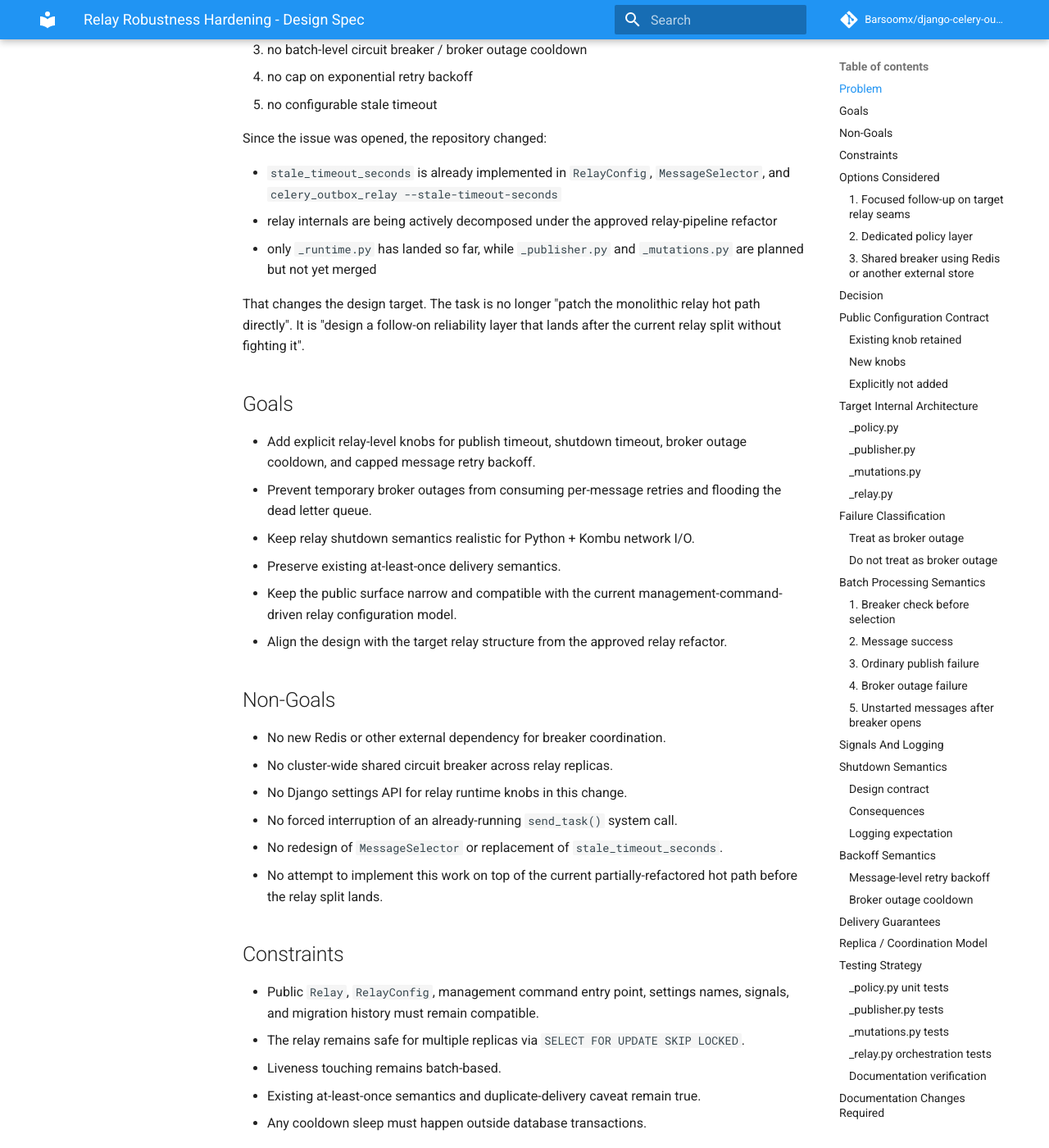
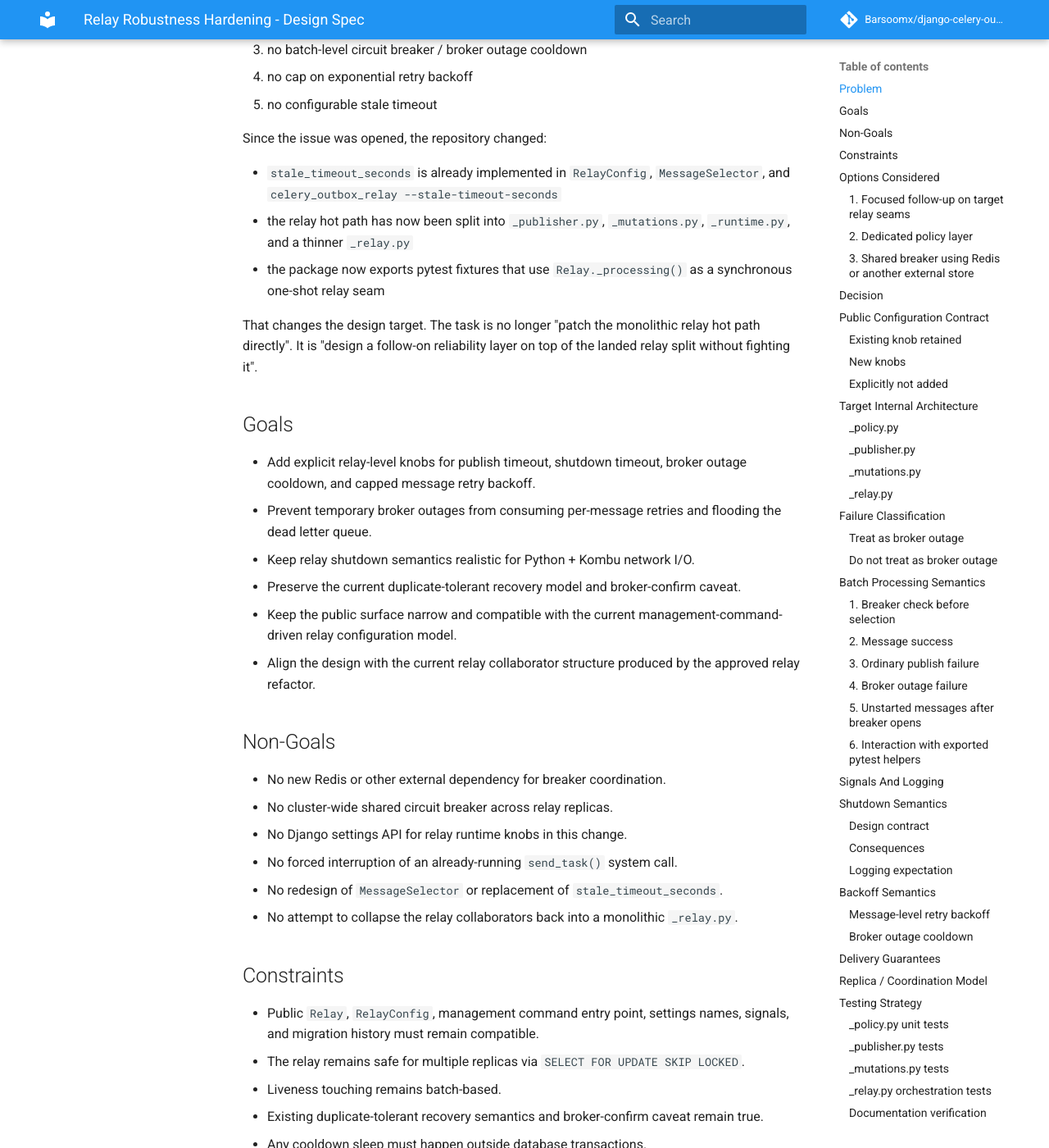
Before and after one commit to Barsoomx/django-celery-outbox, an MkDocs documentation site: the page built from docs/superpowers/specs/2026-04-18-relay-robustness-hardening-design.md, in a window 1280 px wide and 1400 px high, scrolled down 431 px. Shown: the whole window at 82% size. Built offline with MkDocs 1.6.1 and Material for MkDocs 9.7.7, drawn with Linux system fonts in a browser that asks for light colours; comment, search, counter and statistics services are not loaded; some of the changed text lies outside the part shown.

Commit message:
docs: refresh relay robustness spec for landed relay split

````diff
--- a/docs/superpowers/specs/2026-04-18-relay-robustness-hardening-design.md
+++ b/docs/superpowers/specs/2026-04-18-relay-robustness-hardening-design.md
@@ -18,19 +18,19 @@
 Since the issue was opened, the repository changed:
 
 - `stale_timeout_seconds` is already implemented in `RelayConfig`, `MessageSelector`, and `celery_outbox_relay --stale-timeout-seconds`
-- relay internals are being actively decomposed under the approved relay-pipeline refactor
-- only `_runtime.py` has landed so far, while `_publisher.py` and `_mutations.py` are planned but not yet merged
+- the relay hot path has now been split into `_publisher.py`, `_mutations.py`, `_runtime.py`, and a thinner `_relay.py`
+- the package now exports pytest fixtures that use `Relay._processing()` as a synchronous one-shot relay seam
 
-That changes the design target. The task is no longer "patch the monolithic relay hot path directly". It is "design a follow-on reliability layer that lands after the current relay split without fighting it".
+That changes the design target. The task is no longer "patch the monolithic relay hot path directly". It is "design a follow-on reliability layer on top of the landed relay split without fighting it".
 
 ## Goals
 
 - Add explicit relay-level knobs for publish timeout, shutdown timeout, broker outage cooldown, and capped message retry backoff.
 - Prevent temporary broker outages from consuming per-message retries and flooding the dead letter queue.
 - Keep relay shutdown semantics realistic for Python + Kombu network I/O.
-- Preserve existing at-least-once delivery semantics.
+- Preserve the current duplicate-tolerant recovery model and broker-confirm caveat.
 - Keep the public surface narrow and compatible with the current management-command-driven relay configuration model.
-- Align the design with the target relay structure from the approved relay refactor.
+- Align the design with the current relay collaborator structure produced by the approved relay refactor.
 
 ## Non-Goals
 
@@ -39,15 +39,17 @@
 - No Django settings API for relay runtime knobs in this change.
 - No forced interruption of an already-running `send_task()` system call.
 - No redesign of `MessageSelector` or replacement of `stale_timeout_seconds`.
-- No attempt to implement this work on top of the current partially-refactored hot path before the relay split lands.
+- No attempt to collapse the relay collaborators back into a monolithic `_relay.py`.
 
 ## Constraints
 
 - Public `Relay`, `RelayConfig`, management command entry point, settings names, signals, and migration history must remain compatible.
 - The relay remains safe for multiple replicas via `SELECT FOR UPDATE SKIP LOCKED`.
 - Liveness touching remains batch-based.
-- Existing at-least-once semantics and duplicate-delivery caveat remain true.
+- Existing duplicate-tolerant recovery semantics and broker-confirm caveat remain true.
 - Any cooldown sleep must happen outside database transactions.
+- Exported pytest fixtures must remain viable: `Relay._processing()` stays usable as the synchronous one-shot drain seam, and fake broker interception must continue to work at the raw `Celery.send_task` publish boundary.
+- `drain_outbox()` currently creates a fresh `Relay` for each synchronous pass. The reliability design must therefore treat breaker/cooldown state as daemon-process state, not a persisted cross-pass test-helper state.
 
 ## Options Considered
 
@@ -63,7 +65,7 @@
 
 Cons:
 
-- Depends on the relay split landing first
+- Adds one more internal collaborator to a path that was only recently split
 
 ### 2. Dedicated policy layer
 
@@ -97,7 +99,7 @@
 
 Choose option 2, as a follow-on to option 1's sequencing.
 
-This feature set will be designed against the target relay structure, not the current monolith. The implementation will land only after the relay hot path is split into `_publisher.py`, `_mutations.py`, and a thinner `_relay.py`.
+This feature set is now designed against the current relay structure, not the old monolith. The implementation plan should target the already-landed `_publisher.py`, `_mutations.py`, `_runtime.py`, and orchestration-only `_relay.py` directly.
 
 Internally, the new behavior will live in `django_celery_outbox/relay/_policy.py`. The breaker is process-local and in-memory only. Public configuration is still exposed only through `RelayConfig` and management-command flags.
 
@@ -143,7 +145,7 @@
 
 ## Target Internal Architecture
 
-After the relay refactor lands, the relevant internal structure becomes:
+The current internal structure relevant to this work is:
 
 ```text
 django_celery_outbox/relay/
@@ -301,6 +303,16 @@
 
 This differs intentionally from the shutdown path. Broker outage gets an explicit controlled re-entry via `retry_after`, not stale-timeout recovery.
 
+### 6. Interaction with exported pytest helpers
+
+The public `drain_outbox()` helper remains a strict "flush now or fail" API:
+
+- it may keep constructing a fresh `Relay` for each synchronous pass
+- it is not required to preserve breaker/cooldown state across passes
+- any no-progress state caused by outage deferral, future `retry_after`, unsupported schema version, or shutdown-aborted rows should still surface as helper failure rather than implicit waiting
+
+This preserves the helper's current contract: deterministic synchronous flushing in the happy path, loud failure when the queue cannot be drained immediately.
+
 ## Signals And Logging
 
 Existing public signals remain, but their emission semantics become more explicit:
@@ -368,12 +380,13 @@
 
 ## Delivery Guarantees
 
-At-least-once delivery remains unchanged.
+Delivery semantics remain unchanged from the current architecture docs: duplicate-tolerant recovery with broker-confirm caveats, not an unconditional end-to-end at-least-once guarantee.
 
 The docs must explicitly state:
 
 - a publish timeout or transport outage does not prove the broker rejected the message
 - if the message actually reached the broker before timeout / disconnect surfaced, a later retry can duplicate delivery
+- if the broker accepts a publish without confirms or fails silently, the relay can still delete the outbox row without a true end-to-end acknowledgement
 - consumers must remain idempotent
 
 This is not a regression introduced by the new design; it is an explicit restatement of existing outbox semantics at the publish boundary.
@@ -456,10 +470,11 @@
 
 ## Sequencing
 
-This work should be implemented only after the relay-pipeline refactor lands the target seams:
+This work should be implemented against the current split relay structure:
 
 - `_publisher.py`
 - `_mutations.py`
-- thinner orchestration-only `_relay.py`
+- `_runtime.py`
+- orchestration-only `_relay.py`
 
-Writing this spec now is intentional so the parallel relay refactor can preserve the seams needed by the reliability layer. Implementing against the current transitional state is explicitly out of scope.
+The original intent of this spec was to avoid colliding with the relay refactor while it was still in flight. That coordination concern is now resolved by the current branch state. The implementation plan can proceed directly on top of the landed seams.
````
Also changed, not shown: other parts of docs/superpowers/specs/2026-04-18-relay-robustness-hardening-design.md (+1 -0 lines).
